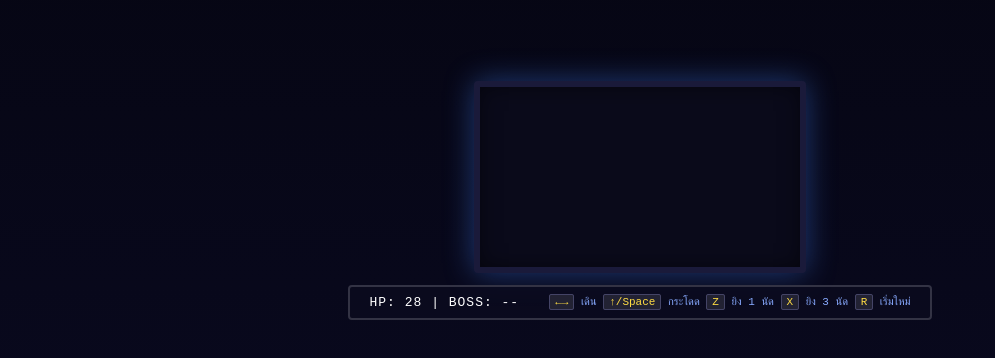
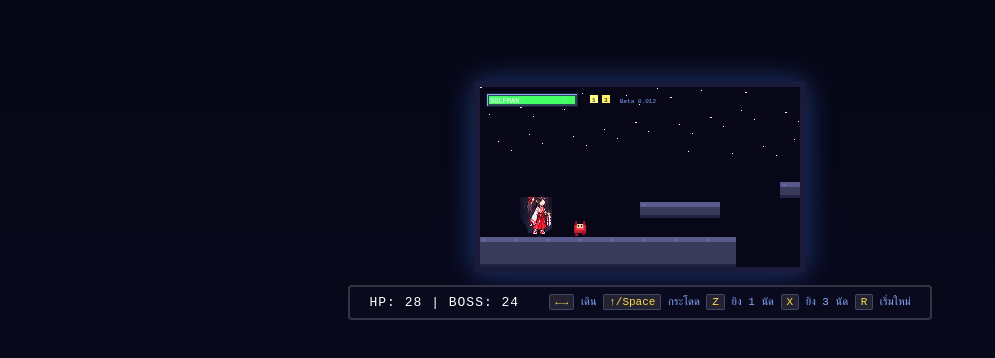
Before and after one commit to SupCsiteamGeng1/SolfMan, a plain HTML site: page index.html in a window 1280 px wide. Shown: the part 200-558 px from the top of the page, without its empty margins (0-995 px from the left). Drawn offline with Linux system fonts and the light colour scheme.

Commit message:
SolfMan Beta 0.012 - restore missing player object

```diff
--- a/index.html
+++ b/index.html
@@ -2,7 +2,7 @@
 <html lang="th">
 <head>
 <meta charset="UTF-8">
-<title>SolfMan - Beta 0.011</title>
+<title>SolfMan - Beta 0.012</title>
 <style>
   body {
     margin: 0;
@@ -150,6 +150,36 @@ function loadSprites() {
   }
 }
 loadSprites();
+
+// Game state
+let keys = {};
+let bullets = [];
+let enemies = [];
+let particles = [];
+let gameOver = false;
+let gameWon = false;
+let scrollX = 0;
+
+const player = {
+  x: 40,
+  y: 100,
+  vx: 0,
+  vy: 0,
+  w: 32,
+  h: 40,
+  onGround: false,
+  facing: 1,
+  health: 28,
+  maxHealth: 28,
+  singleTimer: 0,
+  tripleTimer: 0,
+  invincible: 0
+};
+
+// Level data
+const platforms = [];
+const groundY = 150;
+const STAGE_END = 2650;
 
 function buildLevel() {
   platforms.length = 0;
@@ -718,7 +748,7 @@ function draw() {
   ctx.fillText('SOLFMAN', 10, 16);
   ctx.fillStyle = '#88aaff';
   ctx.font = '6px monospace';
-  ctx.fillText('Beta 0.011', 140, 16);
+  ctx.fillText('Beta 0.012', 140, 16);
 
   // Weapon indicators
   ctx.fillStyle = player.singleTimer <= 0 ? '#ffff88' : '#555';
```
